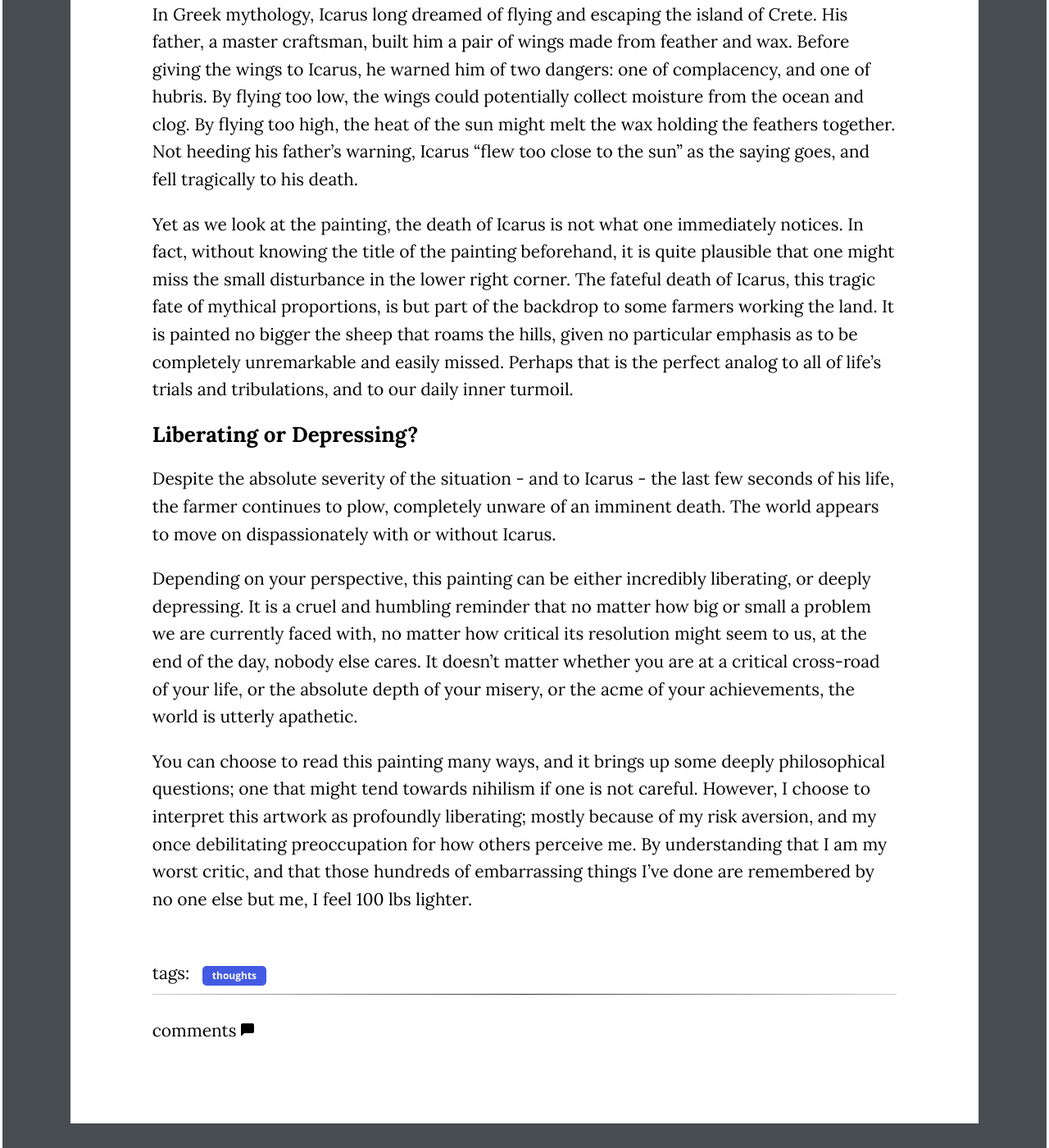
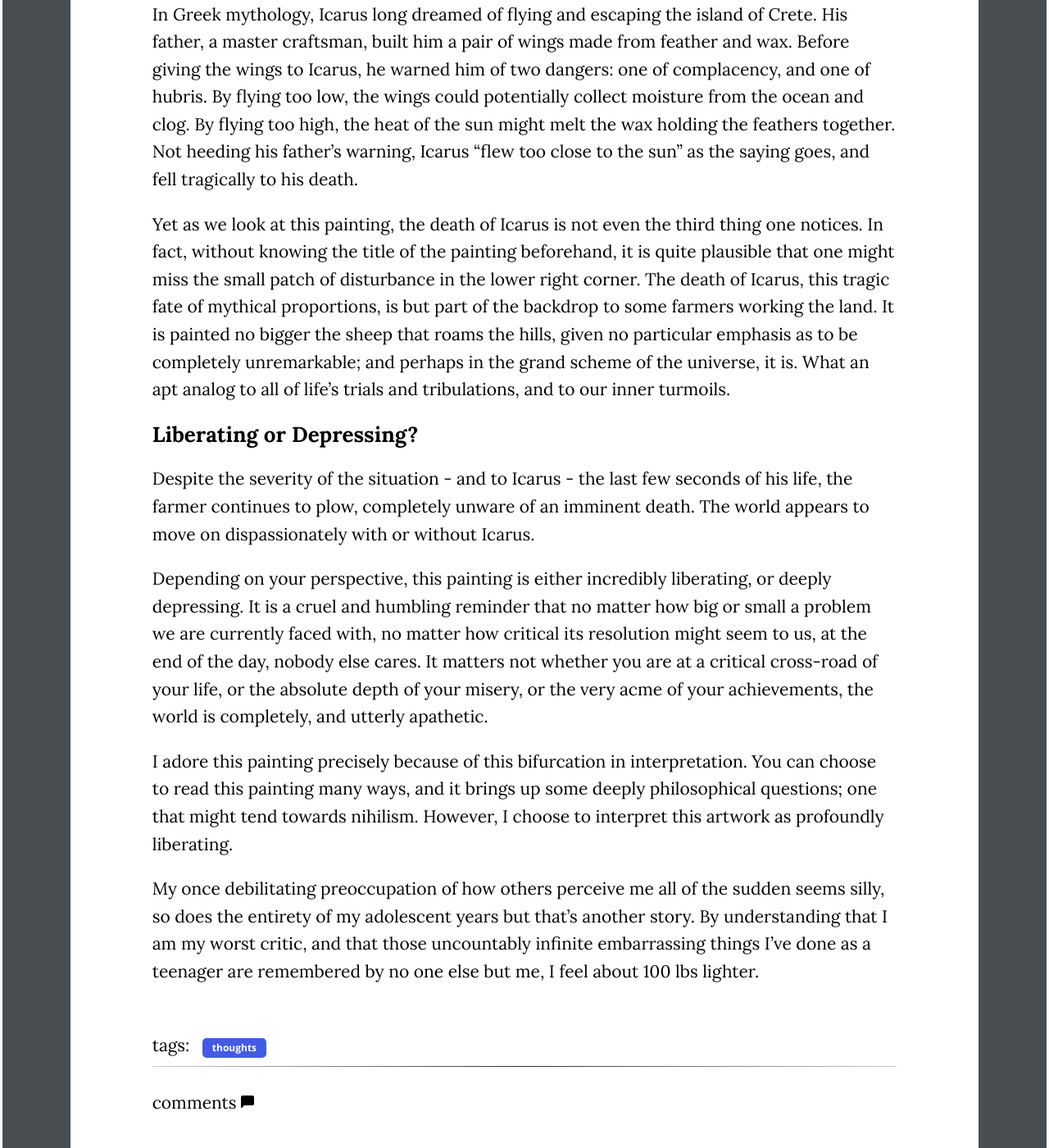
Before and after one commit to wcfrobert/wcfrobert.github.io, a Jekyll site: the page built from _posts/2022-05-29-icarus.md, in a window 1280 px wide and 1400 px high, scrolled down 1344 px. Shown: the whole window at 82% size. Built offline with Jekyll 4.4.1, drawn with Linux system fonts in a browser that asks for light colours; comment, search, counter and statistics services are not loaded; some of the changed text lies outside the part shown.

```diff
--- a/_posts/2021-09-02-bad-joke.markdown
+++ b/_posts/2021-09-02-bad-joke.markdown
@@ -19,10 +19,10 @@ In 1914, the British Expeditionary Force (BEF) had about 200,000 soldiers. Germa
 
 Anyways I digress. Several years after the war, Gibbs wrote his book "Now It Can Be Told". The title implies that he could not write this book during war time because of censorship. Now that the war is over, he certainly did not hold back. With powerful prose, and often disturbing imagery, now it can be told the gruesome tales of the Great War.
 
-## I have tasted the beauty of the language; I breathed the spirit of freedom.
+## I have tasted the beauty of the language
 I read the book a couple months back. It is available free on the internet by the way. You can read it [here](https://www.gutenberg.org/files/3317/3317-h/3317-h.htm). The writing is so beautiful. Every word seems to fall into place, one after another. How I wish I could write like that...
 
-One of my favorite passage in the book is from chapter XVI, where Gibbs described how despite the hellish condition faced on soldiers on the front line, human adaptibility shines through. Laughter and humor became a coping mechanism for many soldiers in face of certain death and gore. Quote:
+One of my favorite passage is about how despite the hellish condition faced on soldiers on the front line, human adaptability shines through. In the face of death and gore, laughter and humor became a coping mechanism for many soldiers. Quote:
 
 > It was astonishing how loudly one laughed at tales of gruesome things, of war's brutality-I with the rest of them. I think at the bottom of it was a sense of the ironical contrast between the normal ways of civilian life and this hark-back to the caveman code. It made all our old philosophy of life monstrously ridiculous. It played the “hat trick” with the gentility of modern manners. Men who had been brought up to Christian virtues, who had prattled their little prayers at mothers' knees, who had grown up to a love of poetry, painting, music, the gentle arts, over-sensitized to the subtleties of half-tones, delicate scales of emotion, fastidious in their choice of words, in their sense of beauty, found themselves compelled to live and act like ape-men; and it was abominably funny. They laughed at the most frightful episodes, which revealed this contrast between civilized ethics and the old beast law. The more revolting it was the more, sometimes, they shouted with laughter, especially in reminiscence, when the tale was told in the gilded salon of a French chateau, or at a mess-table.
 
--- a/_posts/2022-05-29-icarus.md
+++ b/_posts/2022-05-29-icarus.md
@@ -9,20 +9,22 @@ tags: thoughts
 ---
 
 <img src="/assets/img/blog/icarus.png" style="width:100%;"/>
-*Figure: Landscape with Fall of Icarus by Pieter Bruegel the Elder*
+*Figure: Landscape with Fall of Icarus by Pieter Bruegel the Elder (supposedly)*
 
 Looking at the painting above, at first glance, your attention may be drawn to the nondescript farmer plowing the land, or a shepherd with his dog herding sheep, or the vast ocean with majestic ships, or the towns and mountains in the distance.
 
-Upon second glance, you might notice something deeply strange and upsetting. In the lower right corner, a man appears to be have fallen into the ocean, most likely about to drown with both legs desperately flailing about. This seemingly innocuous painting actually depicts one of the most well-known event in Greek mythology: the fall of Icarus.
+Upon second glance, you might notice something deeply strange and unsettling. In the lower right corner, a man appears to be drowning with both legs desperately flailing about. This seemingly innocuous painting actually depicts one of the most well-known event in Greek mythology: the fall of Icarus.
 
 In Greek mythology, Icarus long dreamed of flying and escaping the island of Crete. His father, a master craftsman, built him a pair of wings made from feather and wax. Before giving the wings to Icarus, he warned him of two dangers: one of complacency, and one of hubris. By flying too low, the wings could potentially collect moisture from the ocean and clog. By flying too high, the heat of the sun might melt the wax holding the feathers together. Not heeding his father's warning, Icarus "flew too close to the sun" as the saying goes, and fell tragically to his death.
 
-Yet as we look at the painting, the death of Icarus is not what one immediately notices. In fact, without knowing the title of the painting beforehand, it is quite plausible that one might miss the small disturbance in the lower right corner. The fateful death of Icarus, this tragic fate of mythical proportions, is but part of the backdrop to some farmers working the land. It is painted no bigger the sheep that roams the hills, given no particular emphasis as to be completely unremarkable and easily missed. Perhaps that is the perfect analog to all of life's trials and tribulations, and to our daily inner turmoil.
+Yet as we look at this painting, the death of Icarus is not even the third thing one notices. In fact, without knowing the title of the painting beforehand, it is quite plausible that one might miss the small patch of disturbance in the lower right corner. The death of Icarus, this tragic fate of mythical proportions, is but part of the backdrop to some farmers working the land. It is painted no bigger the sheep that roams the hills, given no particular emphasis as to be completely unremarkable; and perhaps in the grand scheme of the universe, it is. What an apt analog to all of life's trials and tribulations, and to our inner turmoils.
 
 ## Liberating or Depressing?
 
-Despite the absolute severity of the situation - and to Icarus - the last few seconds of his life, the farmer continues to plow, completely unware of an imminent death. The world appears to move on dispassionately with or without Icarus.
+Despite the severity of the situation - and to Icarus - the last few seconds of his life, the farmer continues to plow, completely unware of an imminent death. The world appears to move on dispassionately with or without Icarus.
 
-Depending on your perspective, this painting can be either incredibly liberating, or deeply depressing. It is a cruel and humbling reminder that no matter how big or small a problem we are currently faced with, no matter how critical its resolution might seem to us, at the end of the day, nobody else cares. It doesn't matter whether you are at a critical cross-road of your life, or the absolute depth of your misery, or the acme of your achievements, the world is utterly apathetic.
+Depending on your perspective, this painting is either incredibly liberating, or deeply depressing. It is a cruel and humbling reminder that no matter how big or small a problem we are currently faced with, no matter how critical its resolution might seem to us, at the end of the day, nobody else cares. It matters not whether you are at a critical cross-road of your life, or the absolute depth of your misery, or the very acme of your achievements, the world is completely, and utterly apathetic.
 
-You can choose to read this painting many ways, and it brings up some deeply philosophical questions; one that might tend towards nihilism if one is not careful. However, I choose to interpret this artwork as profoundly liberating; mostly because of my risk aversion, and my once debilitating preoccupation for how others perceive me. By understanding that I am my worst critic, and that those hundreds of embarrassing things I've done are remembered by no one else but me, I feel 100 lbs lighter.
+I adore this painting precisely because of this bifurcation in interpretation. You can choose to read this painting many ways, and it brings up some deeply philosophical questions; one that might tend towards nihilism. However, I choose to interpret this artwork as profoundly liberating.
+
+My once debilitating preoccupation of how others perceive me all of the sudden seems silly, so does the entirety of my adolescent years but that's another story. By understanding that I am my worst critic, and that those uncountably infinite embarrassing things I've done as a teenager are remembered by no one else but me, I feel about 100 lbs lighter.
```
Also changed, not shown: _posts/2022-05-18-goodbye-youtube.md (+6 -8 lines), _posts/2022-07-17-micemen.md (added, +90 -0 lines), assets/img/blog/micemen.png (added).
